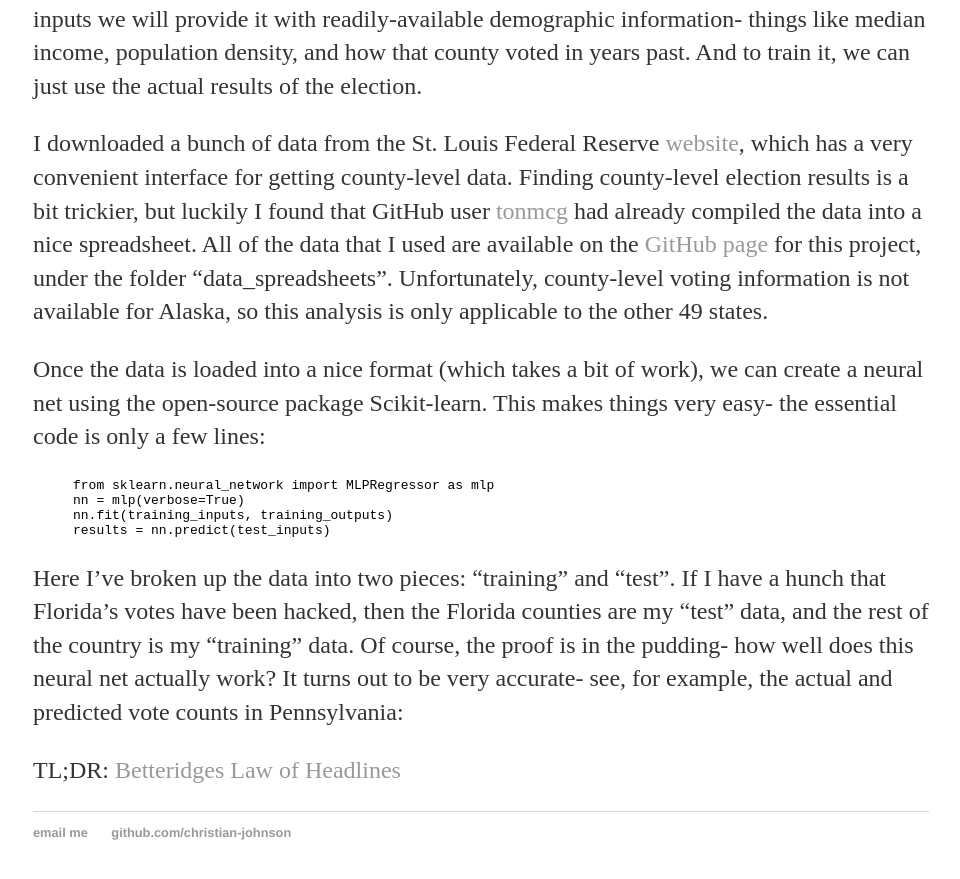
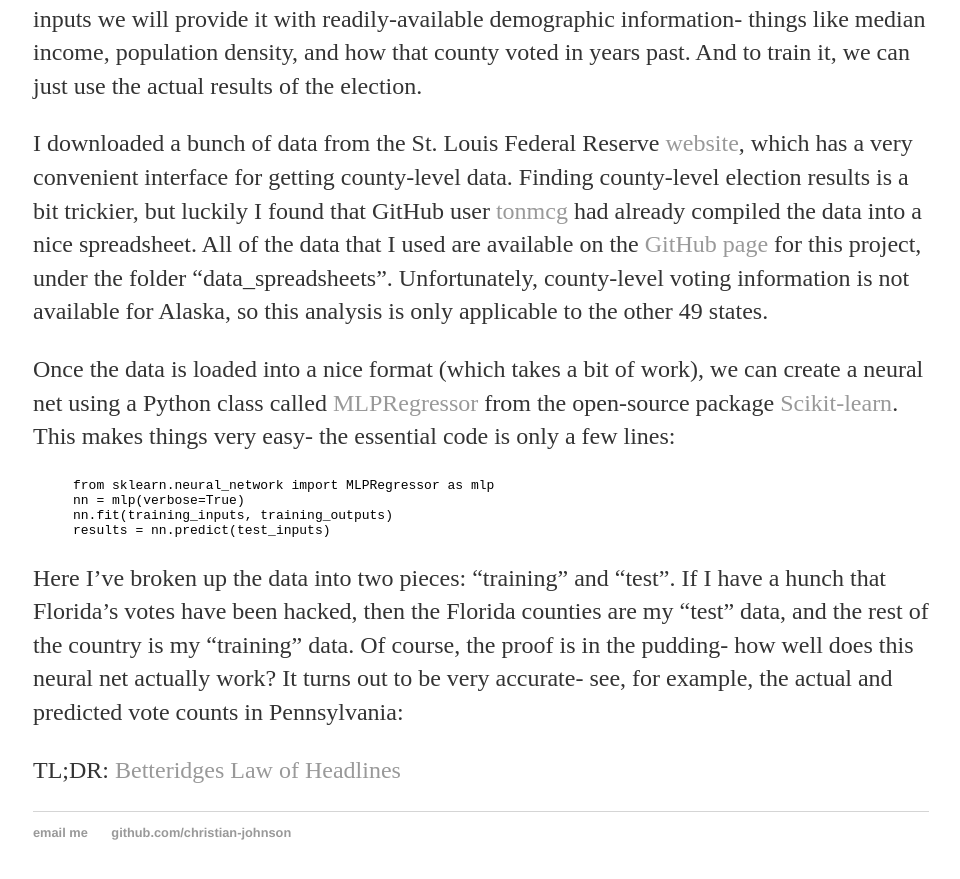
Before and after one commit to kwitophurr/kwitophurr.github.io, a Jekyll site: the page built from _posts/2017-07-01-Election-Neural-Net.md, in a window 1280 px wide and 900 px high, scrolled down 2449 px. Shown: the top 879 px of the window, without its empty margins (159-1119 px from the left). Built offline with Jekyll 4.4.1, drawn with Linux system fonts in a browser that asks for light colours.

Commit message:
Update 2017-07-01-Election-Neural-Net.md

```diff
--- a/_posts/2017-07-01-Election-Neural-Net.md
+++ b/_posts/2017-07-01-Election-Neural-Net.md
@@ -42,7 +42,7 @@ Finding county-level election results is a bit trickier, but luckily I found tha
 All of the data that I used are available on the [GitHub page](http://github.com/christian-johnson/election-neural-net) for this project, under the folder "data_spreadsheets".
 Unfortunately, county-level voting information is not available for Alaska, so this analysis is only applicable to the other 49 states.
 
-Once the data is loaded into a nice format (which takes a bit of work), we can create a neural net using the open-source package Scikit-learn. This makes things very easy- the essential code is only a few lines:
+Once the data is loaded into a nice format (which takes a bit of work), we can create a neural net using a Python class called [MLPRegressor](http://scikit-learn.org/stable/modules/generated/sklearn.neural_network.MLPRegressor.html#sklearn.neural_network.MLPRegressor) from the open-source package [Scikit-learn](http://scikit-learn.org/stable/index.html). This makes things very easy- the essential code is only a few lines:
 
 {% highlight python %}
 from sklearn.neural_network import MLPRegressor as mlp
```
